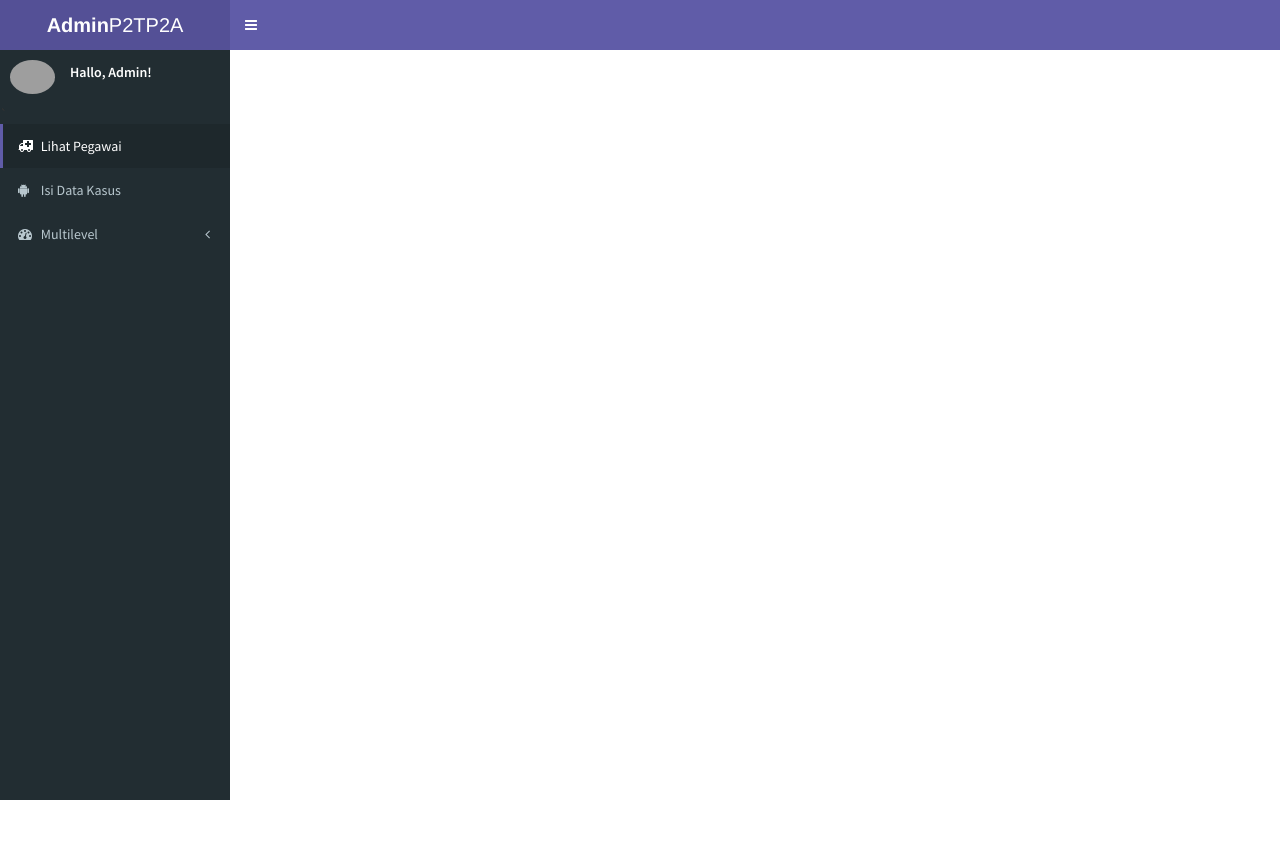
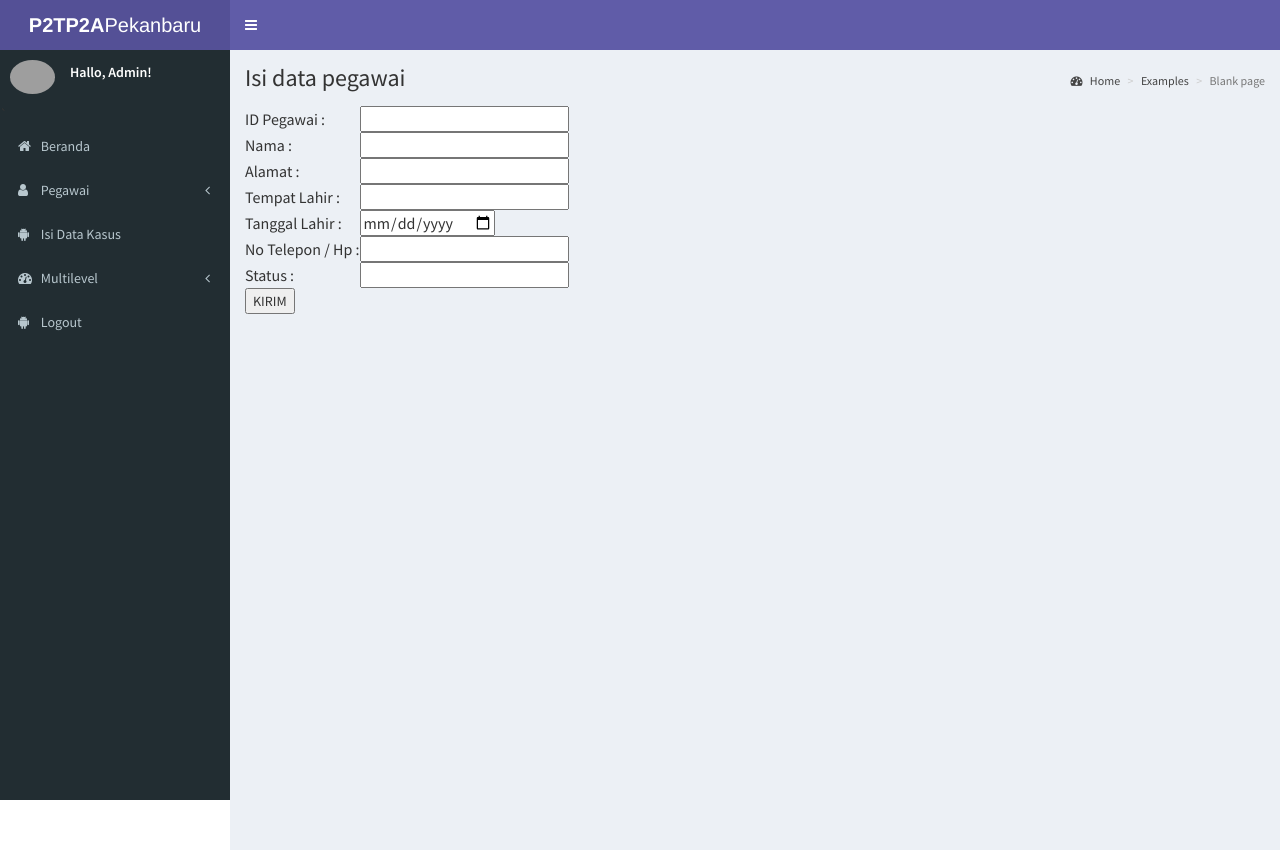
Before and after one commit to MohdRizal/kasus_p2tp2a, a PHP site: page /user/ngadimin.php?form=pegawai in a window 1280 px wide. Before the commit the page ends 800 px from the top, so only its background shows below. Run offline with PHP 8.4, Linux system fonts and the light colour scheme; grey boxes are pictures that could not be loaded.

Commit message:
version 1.1.2 (entahlah)
coba-coba module...

```diff
--- a/page/form/pegawai.php
+++ b/page/form/pegawai.php
@@ -1,7 +1,8 @@
 <?php
-define('BASEPATH',true);
-require_once '../../config/config.php';
-require_once '../../core/insert.php';
+//define('BASEPATH',true);
+if(!defined('BASEPATH')) exit("No direct scripts are allowed");
+require_once '../config/config.php';
+require_once '../core/insert.php';
 ?>
 
 <html>
@@ -74,6 +75,6 @@ require_once '../../core/insert.php';
         );
 
     insert("pegawai", $data);
-    header('Location:../view/pegawai');
+    //header('Location:../view/pegawai');
     }
 ?>
--- a/page/view/pegawai.php
+++ b/page/view/pegawai.php
@@ -1,7 +1,8 @@
 <!DOCTYPE HTML>
 <?php
-define('BASEPATH',true);
-include '../../core/retrieve.php';
+if(!defined("BASEPATH")) exit ("No direct scripts are allowed");
+//define('BASEPATH',true);
+include '../core/retrieve.php';
 
 $hasil = get_all("pegawai");
 $hasil->setFetchMode(PDO::FETCH_OBJ);
--- a/user/ngadimin.php
+++ b/user/ngadimin.php
@@ -29,11 +29,11 @@ include '../config/config.php';
         <header class="main-header">
 
             <!-- Logo -->
-            <a href="index2.html" class="logo">
+            <a href="#" class="logo">
                 <!-- mini logo for sidebar mini 50x50 pixels -->
                 <span class="logo-mini"><b>A</b>DM</span>
                 <!-- logo for regular state and mobile devices -->
-                <span class="logo-lg"><b>Admin</b>P2TP2A</span>
+                <span class="logo-lg"><b>P2TP2A</b>Pekanbaru</span>
             </a>
 
             <!-- Header Navbar -->
@@ -78,7 +78,16 @@ include '../config/config.php';
                     <ul class="sidebar-menu">
                         <!--            <li class="header">HEADER</li>-->
                         <!-- Optionally, you can add icons to the links -->
-            <li class="active"><a href=""><i class="fa fa-ambulance"></i> <span>Lihat Pegawai</span></a></li>
+                        <li><a href="?page=beranda"><i class="fa fa-home"></i> <span>Beranda</span></a></li>
+                        <li class="treeview">
+                            <a href="#">
+                                <i class="fa fa-user"></i> <span>Pegawai</span><i class="fa fa-angle-left pull-right"></i>
+                            </a>
+                            <ul class="treeview-menu">
+                                <li><a href="?form=pegawai">Isi data pegawai</a></li>
+                                <li><a href="?page=pegawai">Lihat daftar pegawai</a></li>
+                            </ul>
+                        </li>
                         <li><a href="?page=kasus"><i class="fa fa-android"></i> <span>Isi Data Kasus</span></a></li>
                         <li class="treeview">
                             <a href="#"><i class="fa fa-dashboard"></i> <span>Multilevel</span> <i class="fa fa-angle-left pull-right"></i></a>
@@ -87,12 +96,68 @@ include '../config/config.php';
                                 <li><a href="#">Link in level 2</a></li>
                             </ul>
                         </li>
+                        <li><a href="?page=log-out"><i class="fa fa-android"></i> <span>Logout</span></a></li>
+
                     </ul><!-- /.sidebar-menu -->
                 </form>
             </section>
             <!-- /.sidebar -->
         </aside>
 
+        <!-- Content Wrapper. Contains page content -->
+        <div class="content-wrapper">
+            <!-- Content Header (Page header) -->
+            <section class="content-header">
+                <h1>
+                    <?php
+                    switch (@$_GET['page']) {
+                        case "kasus" :
+                            echo 'Isi data kasus';
+                            break;
+                        case "pegawai" :
+                            echo 'Daftar pegawai';
+                            break;
+                    }
+                    switch (@$_GET['form']){
+                        case "pegawai" :
+                            echo 'Isi data pegawai';
+                            break;
+                    }
+                    ?>
+                </h1>
+                <ol class="breadcrumb">
+                    <li><a href="#"><i class="fa fa-dashboard"></i> Home</a></li>
+                    <li><a href="#">Examples</a></li>
+                    <li class="active">Blank page</li>
+                </ol>
+            </section>
+
+            <!-- Main content -->
+            <section class="content">
+                <?php
+                switch (@$_GET['page']) {
+                    case "kasus" :
+                        include '../page/form/kasus.php';
+                        break;
+                    case "pegawai" :
+                        include '../page/view/pegawai.php';
+                        break;
+                    case "beranda" :
+                        include '';
+                        break;
+                    case "log-out" :
+                        header("Location:../index.php");
+                        break;
+                }
+                switch (@$_GET['form']){
+                        case "pegawai" :
+                            include '../page/form/pegawai.php';
+                            break;
+                    }
+                ?>
+
+            </section><!-- /.content -->
+        </div><!-- /.content-wrapper -->
         <!-- REQUIRED JS SCRIPTS -->
 
         <!-- jQuery 2.1.4 -->
@@ -106,10 +171,3 @@ include '../config/config.php';
     </body>
 
 </html>
-<?php
-switch(@$_GET['page']){
-    case "kasus" :
-        include '../page/form/kasus.php';
-        break;
-}
-?>
```
Also changed, not shown: page/form/kasus.php (+22 -2 lines). Lines whose indentation alone changed are shown as unchanged.
